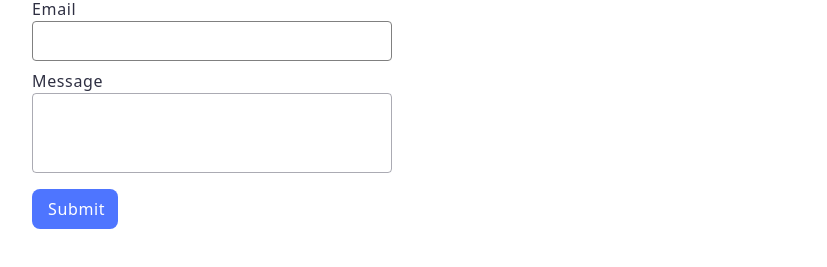
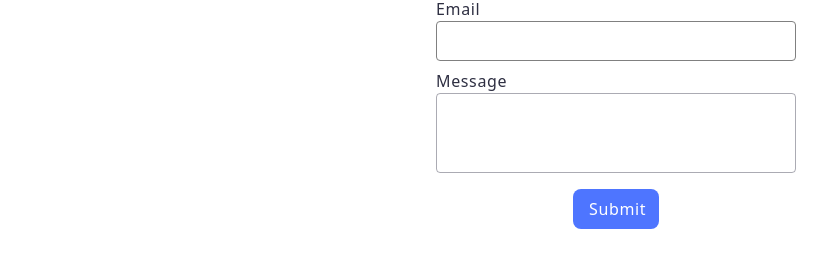
Before and after one commit to SerdiukSerhii/goit-js-hw-09, a plain HTML site: page 2-form.html in a window 1280 px wide. Shown: the part 117-384 px from the top of the page, without its empty margins (24-851 px from the left). Drawn offline with Linux system fonts and the light colour scheme.

Commit message:
Deploying to gh-pages from @ SerdiukSerhii/goit-js-hw-09@089b9591b2afc9935022b9728cea218d4de897ba 🚀

```diff
--- a/2-form.html
+++ b/2-form.html
@@ -7,7 +7,7 @@
     <title>Form</title>
     <script type="module" crossorigin src="/goit-js-hw-09/2-form.js"></script>
     <link rel="modulepreload" crossorigin href="/goit-js-hw-09/assets/modulepreload-polyfill-B5Qt9EMX.js">
-    <link rel="stylesheet" crossorigin href="/goit-js-hw-09/assets/2-form-B5nWJAC1.css">
+    <link rel="stylesheet" crossorigin href="/goit-js-hw-09/assets/2-form-itVEHzub.css">
     <link rel="stylesheet" crossorigin href="/goit-js-hw-09/assets/styles-wD8sh9BL.css">
   </head>
   <body>
--- a/assets/2-form-B5nWJAC1.css
+++ /dev/null
@@ -1 +0,0 @@
-*{box-sizing:border-box}.feedback-form{display:flex;flex-direction:column}.feedback-form-label{display:flex;flex-direction:column;align-items:flex-start;font-weight:400;font-size:16px;line-height:1.5;letter-spacing:.04em;color:#2e2f42}.feedback-form-input{width:360px;height:40px;outline:none;border:1px solid #808080;border-radius:4px;padding-left:16px;margin-bottom:8px;transition:border-color .25s cubic-bezier(.4,0,.2,1)}.feedback-form-btn{padding:8px 16px;font-weight:500;font-family:inherit;font-size:16px;line-height:1.5;letter-spacing:.04em;color:#fff;border:none;background-color:#4e75ff;border-radius:8px;width:86px;height:40px;transition:background-color .25s cubic-bezier(.4,0,.2,1)}.message-textarea{font-family:inherit;color:#2e2f42;font-size:12px;line-height:1.17;letter-spacing:.04em;border:1px solid rgba(46,47,66,.4);border-radius:4px;width:360px;height:80px;resize:none;padding:8px 16px;margin-bottom:16px;outline:transparent;background-color:transparent;transition:border-color .25s cubic-bezier(.4,0,.2,1)}.message-textarea:focus,.message-textarea:hover{border-color:#000}.feedback-form-input:hover{border:1px solid #000}.feedback-form-btn:hover{background-color:#6c8cff}
--- /dev/null
+++ b/assets/2-form-itVEHzub.css
@@ -0,0 +1 @@
+*{box-sizing:border-box}.feedback-form{display:flex;flex-direction:column;align-items:center}.feedback-form-label{display:flex;flex-direction:column;align-items:flex-start;font-weight:400;font-size:16px;line-height:1.5;letter-spacing:.04em;color:#2e2f42}.feedback-form-input{width:360px;height:40px;outline:none;border:1px solid #808080;border-radius:4px;padding-left:16px;margin-bottom:8px;transition:border-color .25s cubic-bezier(.4,0,.2,1)}.feedback-form-btn{padding:8px 16px;font-weight:500;font-family:inherit;font-size:16px;line-height:1.5;letter-spacing:.04em;color:#fff;border:none;background-color:#4e75ff;border-radius:8px;width:86px;height:40px;transition:background-color .25s cubic-bezier(.4,0,.2,1)}.message-textarea{font-family:inherit;color:#2e2f42;font-size:12px;line-height:1.17;letter-spacing:.04em;border:1px solid rgba(46,47,66,.4);border-radius:4px;width:360px;height:80px;resize:none;padding:8px 16px;margin-bottom:16px;outline:transparent;background-color:transparent;transition:border-color .25s cubic-bezier(.4,0,.2,1)}.message-textarea:focus,.message-textarea:hover{border-color:#000}.feedback-form-input:hover{border:1px solid #000}.feedback-form-btn:hover{background-color:#6c8cff}
```
